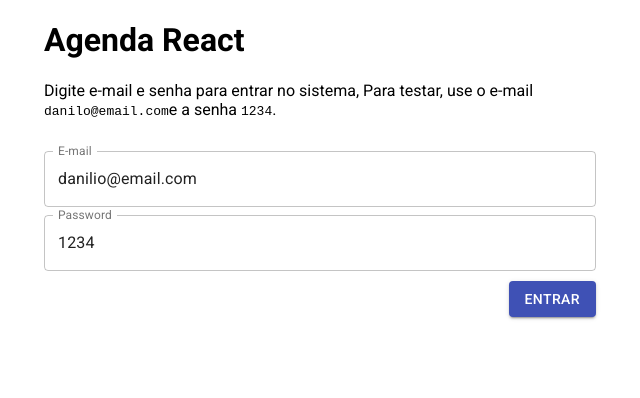
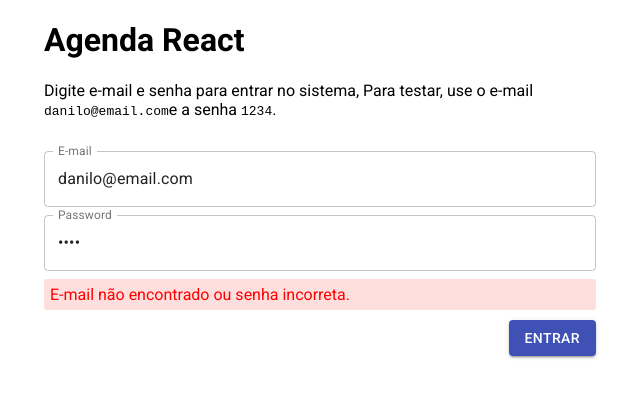
Before and after one commit to crjstjanojose/react-calendar-bootcamp, a React (Create React App) app: page /calendar/1 in a window 1280 px wide. Both pictures are taken after a click on the button "ENTRAR". Shown: the top 398 px of the page, without its empty margins (320-960 px from the left). Built offline with nearby package versions, Linux system fonts and the light colour scheme; no server answers.

Commit message:
Funcionalidade do Login

```diff
--- a/src/app/App.tsx
+++ b/src/app/App.tsx
@@ -3,25 +3,21 @@ import { CalendarScreen } from "./CalendarScreen";
 import { BrowserRouter as Router, Switch, Route, Redirect } from "react-router-dom";
 import { getToday } from "./dateFunctions";
 import { useEffect, useState } from "react";
-import { getUserEndPoint } from "./backend";
+import { getUserEndPoint, IUser } from "./backend";
 import { LoginScreen } from "./LoginScreen";
 
 function App() {
   const month = getToday().substring(0, 7);
-  const [hasSession, setHasSession] = useState(false);
+  const [user, setUser] = useState<IUser | null>(null);
 
   useEffect(() => {
     getUserEndPoint().then(
-      () => {
-        setHasSession(true);
-      },
-      () => {
-        setHasSession(false);
-      }
+      () => setUser(user),
+      () => setUser(null)
     );
   });
 
-  if (hasSession) {
+  if (user) {
     return (
       <Router>
         <Switch>
@@ -33,7 +29,7 @@ function App() {
       </Router>
     );
   } else {
-    return <LoginScreen />;
+    return <LoginScreen onSignIn={(user) => setUser(user)} />;
   }
 }
 
--- a/src/app/LoginScreen.tsx
+++ b/src/app/LoginScreen.tsx
@@ -1,16 +1,41 @@
+import { makeStyles } from "@material-ui/core/styles";
 import Container from "@material-ui/core/Container";
 import TextField from "@material-ui/core/TextField";
 import Button from "@material-ui/core/Button";
 import Box from "@material-ui/core/Box";
 import { useState } from "react";
+import { IUser, signEndPoint } from "./backend";
 
-export function LoginScreen() {
-  const [email, setEmail] = useState("danilio@email.com");
+const useStyles = makeStyles({
+  error: {
+    backgroundColor: "rgba(255,223,222)",
+    padding: "6px;",
+    marginTop: "8px",
+    color: "rgb(255,0,0)",
+    borderRadius: "3px",
+  },
+});
+
+interface ILoginScreenProps {
+  onSignIn: (user: IUser) => void;
+}
+
+export function LoginScreen(props: ILoginScreenProps) {
+  const [email, setEmail] = useState("danilo@email.com");
   const [password, setPassword] = useState("1234");
+  const [error, setError] = useState("");
+  const classes = useStyles();
 
   function signIn(evt: React.FormEvent) {
     evt.preventDefault();
-    console.log("signIn");
+    signEndPoint(email, password).then(
+      (user) => {
+        props.onSignIn(user);
+      },
+      (error) => {
+        setError("E-mail não encontrado ou senha incorreta.");
+      }
+    );
   }
 
   return (
@@ -34,10 +59,11 @@ export function LoginScreen() {
           label="Password"
           variant="outlined"
           fullWidth
-          type="password "
+          type="password"
           value={password}
           onChange={(evt) => setPassword(evt.target.value)}
         />
+        {error && <div className={classes.error}>{error}</div>}
         <Box marginTop="10px" textAlign="right">
           <Button variant="contained" color="primary" type="submit">
             Entrar
--- a/src/app/backend.tsx
+++ b/src/app/backend.tsx
@@ -15,18 +15,26 @@ export interface IEvent extends IEditingEvent {
   id: number;
 }
 
+export interface IUser {
+  name: string;
+  email: string;
+}
+
 export function getCalendarsEndPoint(): Promise<ICalendar[]> {
-  return fetch("http://localhost:8080/calendars").then(handleResponse);
+  return fetch("http://localhost:8080/calendars", {
+    credentials: "include",
+  }).then(handleResponse);
 }
 
 export function getEventsEndPoint(from: string, to: string): Promise<IEvent[]> {
-  return fetch(`http://localhost:8080/events?date_gte=${from}&date_lte=${to}&_sort=date,time`).then(
-    handleResponse
-  );
+  return fetch(`http://localhost:8080/events?date_gte=${from}&date_lte=${to}&_sort=date,time`, {
+    credentials: "include",
+  }).then(handleResponse);
 }
 
 export function createEventEndPoint(event: IEditingEvent): Promise<IEvent> {
   return fetch(`http://localhost:8080/events`, {
+    credentials: "include",
     method: "POST",
     body: JSON.stringify(event),
     headers: {
@@ -37,6 +45,7 @@ export function createEventEndPoint(event: IEditingEvent): Promise<IEvent> {
 
 export function updateEventEndPoint(event: IEditingEvent): Promise<IEvent> {
   return fetch(`http://localhost:8080/events/${event.id}`, {
+    credentials: "include",
     method: "PUT",
     headers: {
       "Content-Type": "application/json",
@@ -47,13 +56,26 @@ export function updateEventEndPoint(event: IEditingEvent): Promise<IEvent> {
 
 export function deleteEventEndPoint(eventId: number): Promise<void> {
   return fetch(`http://localhost:8080/events/${eventId}`, {
+    credentials: "include",
     method: "DELETE",
   }).then(handleResponse);
 }
 
 export function getUserEndPoint(): Promise<void> {
   return fetch(`http://localhost:8080/auth/user`, {
+    credentials: "include",
     method: "GET",
+  }).then(handleResponse);
+}
+
+export function signEndPoint(email: string, password: string): Promise<IUser> {
+  return fetch(`http://localhost:8080/auth/LOGIN`, {
+    method: "POST",
+    credentials: "include",
+    headers: {
+      "Content-Type": "application/json",
+    },
+    body: JSON.stringify({ email, password }),
   }).then(handleResponse);
 }
 
```
